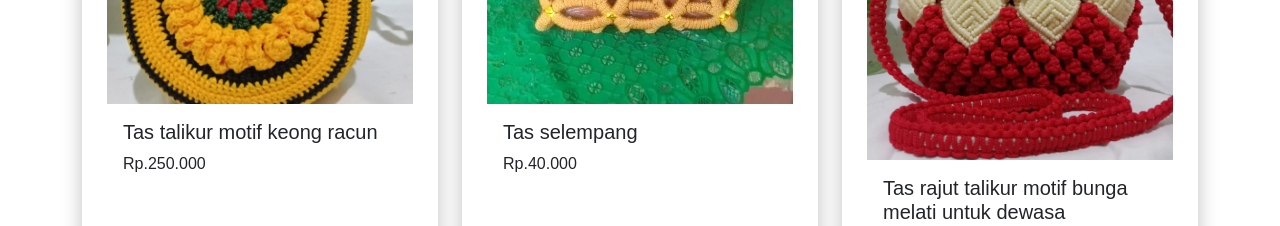
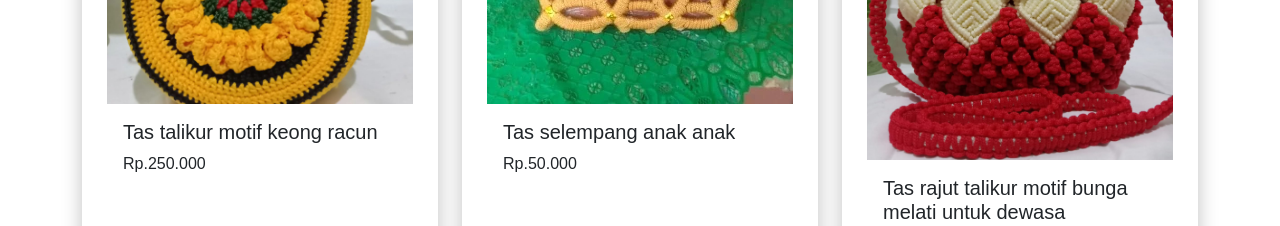
Before and after one commit to Riyanardiansayh/webumkm.github.io, a plain HTML site: page index.html in a window 1280 px wide. Shown: the part 2260-2486 px from the top of the page. Drawn offline with nearby package versions, Linux system fonts and the light colour scheme.

Commit message:
mengganti harga

```diff
--- a/index.html
+++ b/index.html
@@ -141,8 +141,8 @@
             <div class="card">
               <img src="/img/produk emas.jpg" class="card-img-top" alt="...">
               <div class="card-body">
-                <h5 class="card-title">Tas selempang</h5>
-                <p class="card-text">Rp.40.000</p>
+                <h5 class="card-title">Tas selempang anak anak</h5>
+                <p class="card-text">Rp.50.000</p>
               </div>
             </div>
           </div>
```
